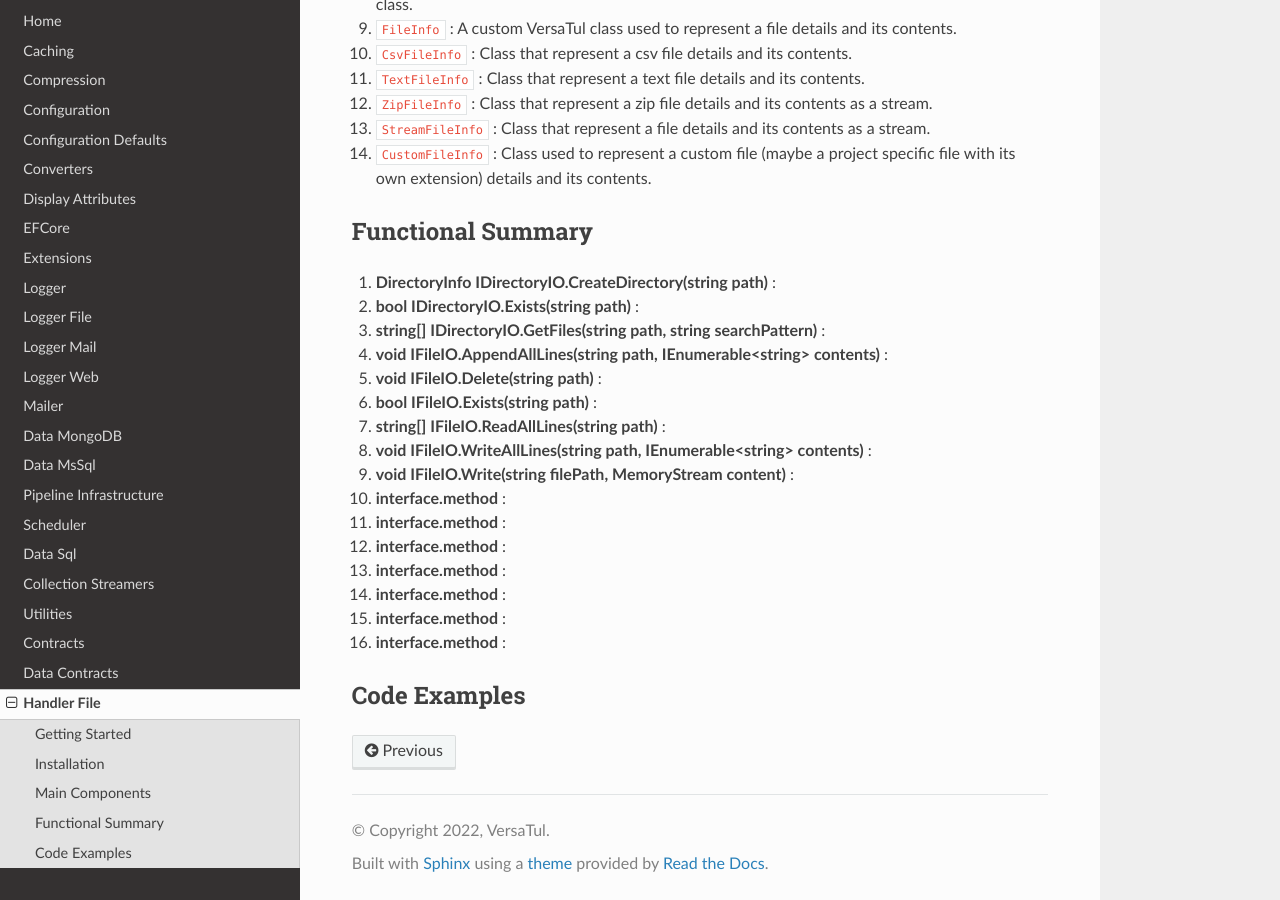
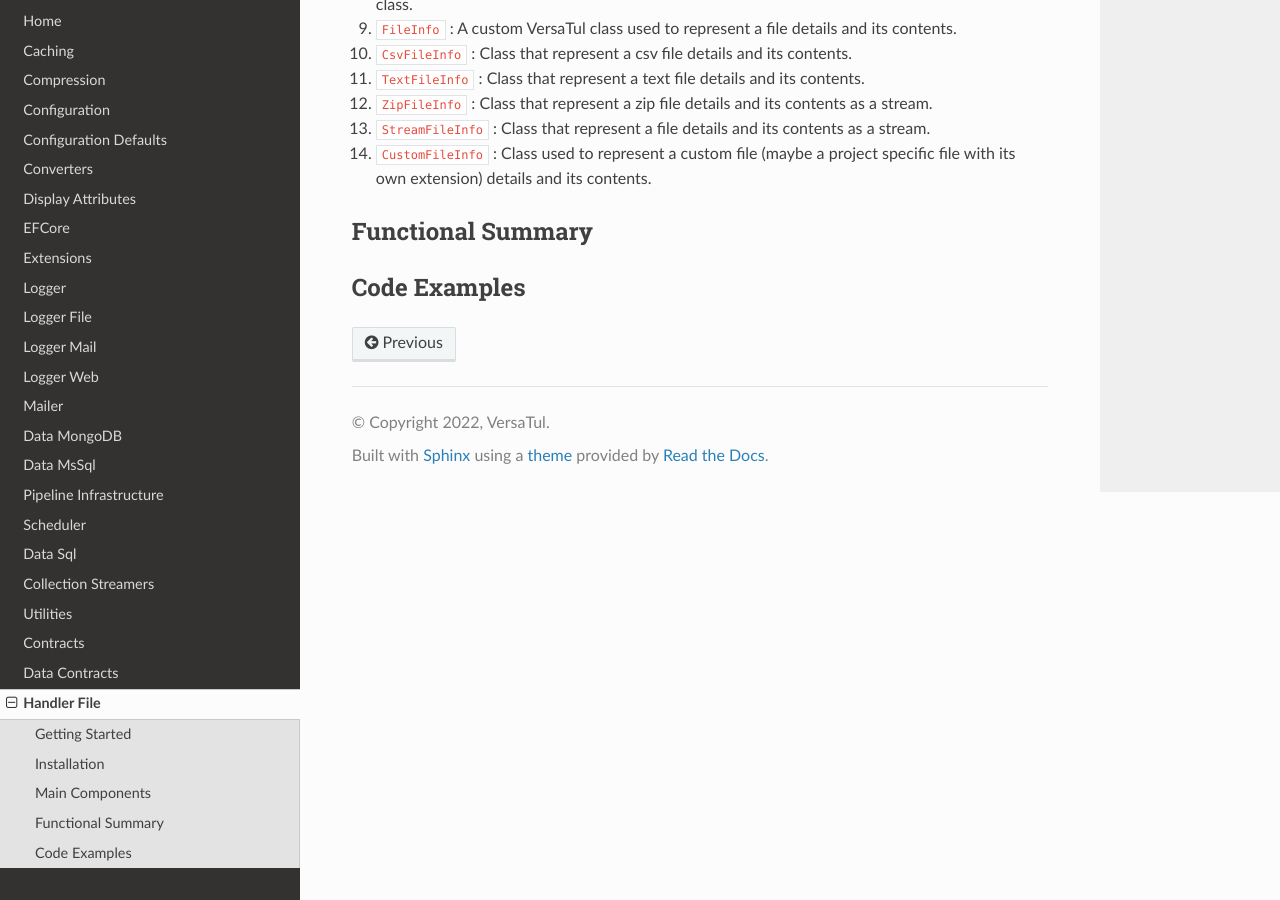
Before and after one commit to BjornWilliams/DocsVersaTul, a Sphinx documentation site: the page built from docs/source/handler-file.rst, in a window 1280 px wide and 900 px high, scrolled down 794 px. Built offline with Sphinx 7.4.7 and the Read the Docs theme 2.0.0, drawn with Linux system fonts in a browser that asks for light colours.

Commit message:
Update handler-file.rst

```diff
--- a/docs/source/handler-file.rst
+++ b/docs/source/handler-file.rst
@@ -35,22 +35,7 @@ Main Components
 
 Functional Summary
 ------------------
-#. **DirectoryInfo IDirectoryIO.CreateDirectory(string path)** :
-#. **bool IDirectoryIO.Exists(string path)** :
-#. **string[] IDirectoryIO.GetFiles(string path, string searchPattern)** :
-#. **void IFileIO.AppendAllLines(string path, IEnumerable<string> contents)** :
-#. **void IFileIO.Delete(string path)** :
-#. **bool IFileIO.Exists(string path)** :
-#. **string[] IFileIO.ReadAllLines(string path)** :
-#. **void IFileIO.WriteAllLines(string path, IEnumerable<string> contents)** :
-#. **void IFileIO.Write(string filePath, MemoryStream content)** :
-#. **interface.method** :
-#. **interface.method** :
-#. **interface.method** :
-#. **interface.method** :
-#. **interface.method** :
-#. **interface.method** :
-#. **interface.method** :
+
 
 Code Examples
 -------------
```
